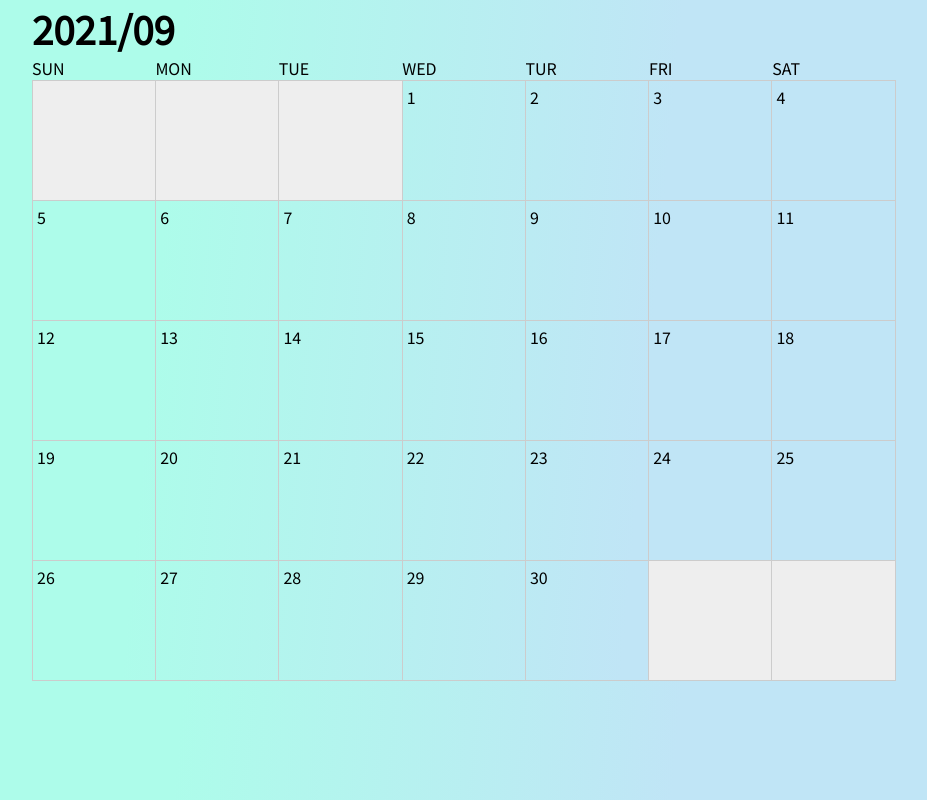
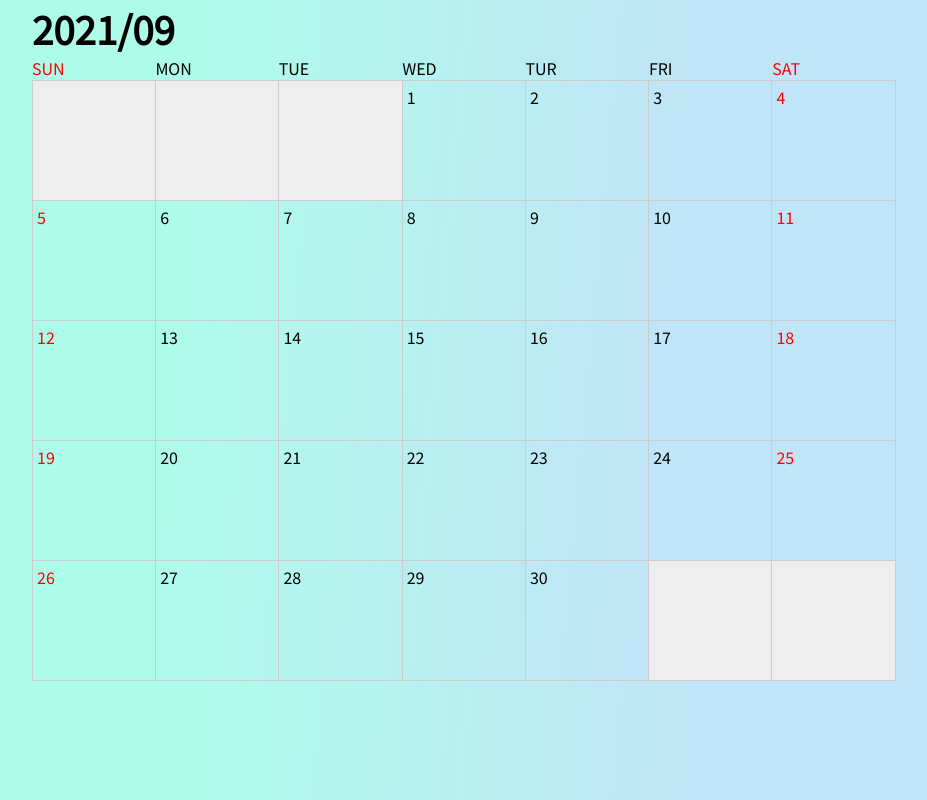
Before and after one commit to WANG-JHAN-TENG/calendar, a Vue app: page / in a window 1280 px wide. Shown: the whole page, without its empty margins (176-1103 px from the left). Built offline with nearby package versions, Linux system fonts and the light colour scheme.

Commit message:
+ holiday color

```diff
--- a/src/components/Calendar.vue
+++ b/src/components/Calendar.vue
@@ -132,6 +132,7 @@ export default {
       eventsId: null,
     };
   },
+  computed:{},
   methods: {
     newPanel(index,event) {
       this.opened = true;
@@ -232,9 +233,22 @@ export default {
   flex-wrap: wrap;
 }
 
+#days div:nth-child(1),
+#days div:nth-child(7){
+  color: red;
+}
+
 #dates {
   border-right: 1px solid #ccc;
   border-bottom: 1px solid #ccc;
+}
+
+#dates div:nth-child(7n),
+#dates div:nth-child(8),
+#dates div:nth-child(15),
+#dates div:nth-child(22),
+#dates div:nth-child(29){
+  color: red;
 }
 
 .day,
```
